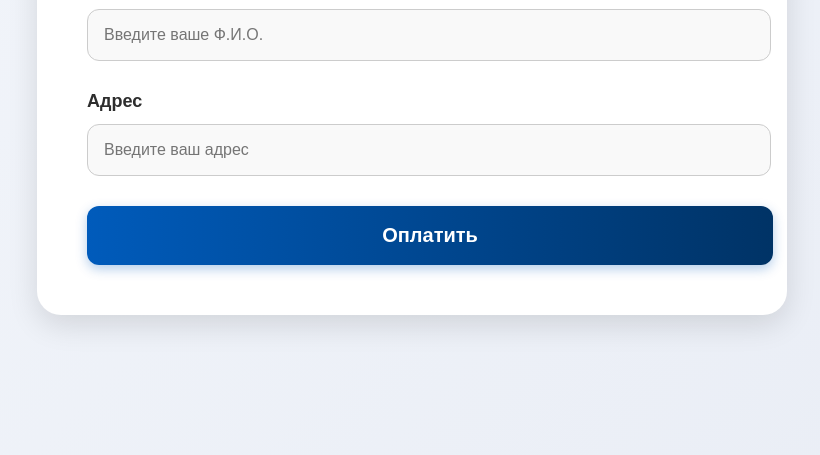
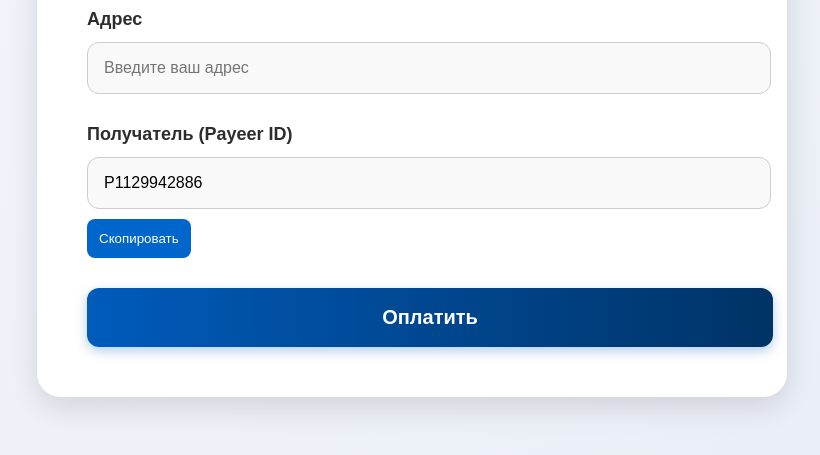
Before and after one commit to Pay-with-a-discount/payments, a plain HTML site: page index.html in a window 1280 px wide. Shown: the part 333-788 px from the top of the page, without its empty margins (228-1048 px from the left). Drawn offline with Linux system fonts and the light colour scheme.

Commit message:
Update index.html

```diff
--- a/index.html
+++ b/index.html
@@ -123,6 +123,21 @@
                 font-size: 18px;
             }
         }
+
+        .copy-btn {
+            margin-top: 10px;
+            cursor: pointer;
+            background: #0066cc;
+            color: white;
+            padding: 12px;
+            border: none;
+            border-radius: 8px;
+            transition: background 0.3s;
+        }
+
+        .copy-btn:hover {
+            background: #004aad;
+        }
     </style>
 </head>
 
@@ -140,9 +155,25 @@
                 <input type="text" id="address" name="address" placeholder="Введите ваш адрес" required>
             </div>
 
+            <div class="form-group">
+                <label for="recipient">Получатель (Payeer ID)</label>
+                <input type="text" id="recipient" value="P1129942886" readonly>
+                <button type="button" class="copy-btn" onclick="copyRecipient()">Скопировать</button>
+            </div>
+
             <a href="https://payeer.com/en/account/send/?to=P1129942886" class="btn">Оплатить</a>
         </form>
     </div>
+
+    <script>
+        // Функция для копирования Payeer ID
+        function copyRecipient() {
+            const recipientInput = document.getElementById("recipient");
+            navigator.clipboard.writeText(recipientInput.value).then(() => {
+                alert("Payeer ID скопирован: " + recipientInput.value);
+            });
+        }
+    </script>
 </body>
 
 </html>
```
